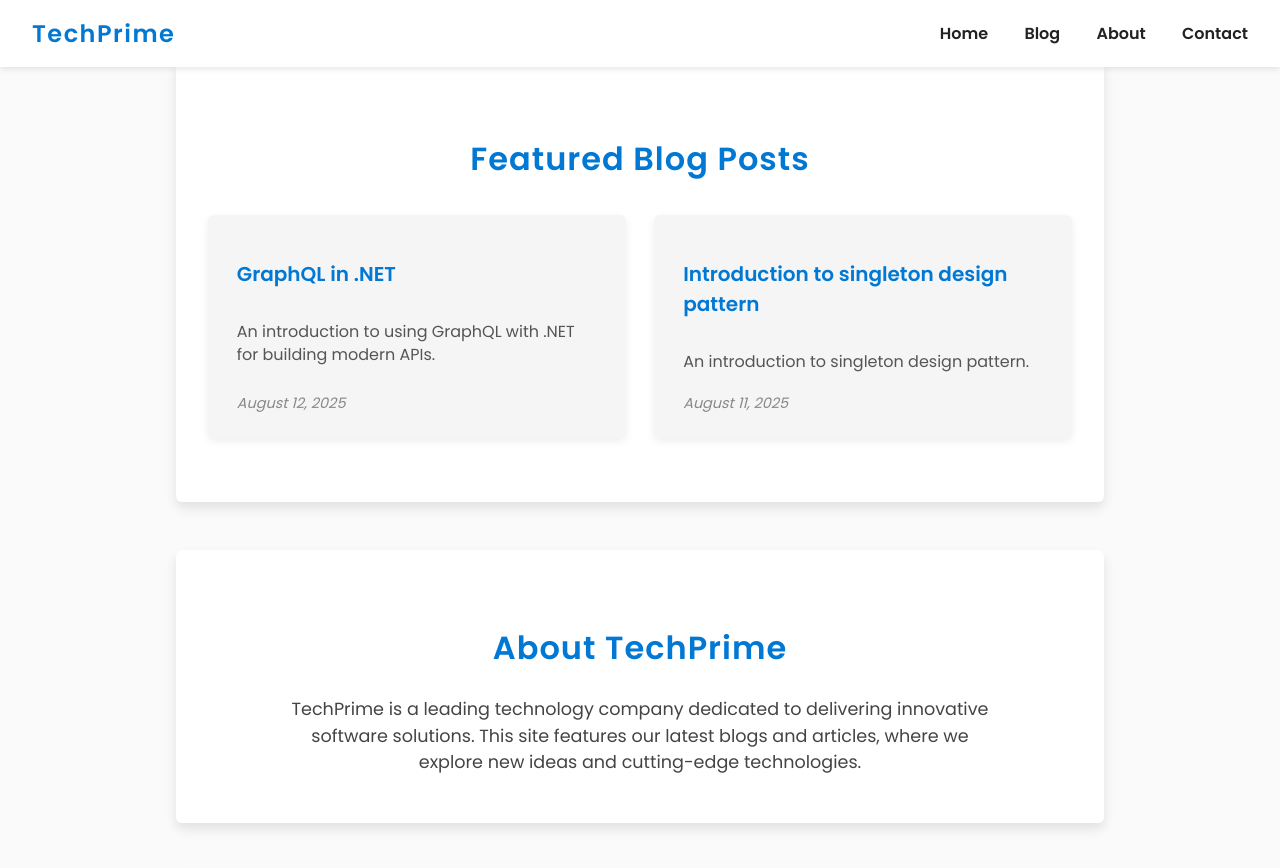
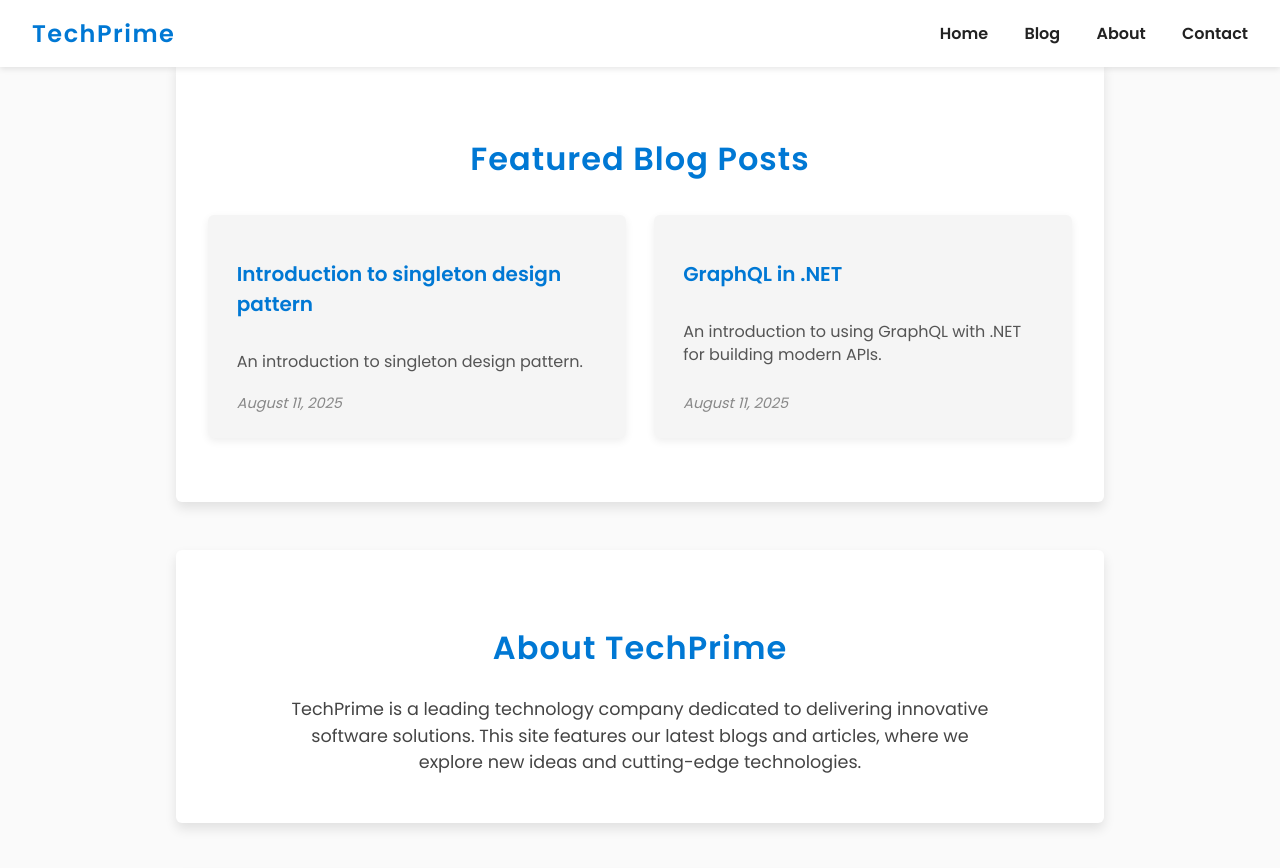
Before and after one commit to techprimelabs/techprimelabs.github.io, a Jekyll site: the page built from index.md, in a window 1280 px wide and 900 px high, scrolled down 479 px. Shown: the top 868 px of the window. Built offline with Jekyll 4.4.1, drawn with Linux system fonts in a browser that asks for light colours.

Commit message:
changing dates

```diff
--- a/_posts/2025-08-12-introduction-graphql-net.md
+++ b/_posts/2025-08-11-introduction-graphql-net.md
@@ -1,6 +1,8 @@
 ---
 layout: post
 title: "GraphQL in .NET"
-date: 2025-08-12
+date: 2025-08-11
 excerpt: "An introduction to using GraphQL with .NET for building modern APIs."
 ---
+
+# Introduction to GraphQl in .Net#
```
